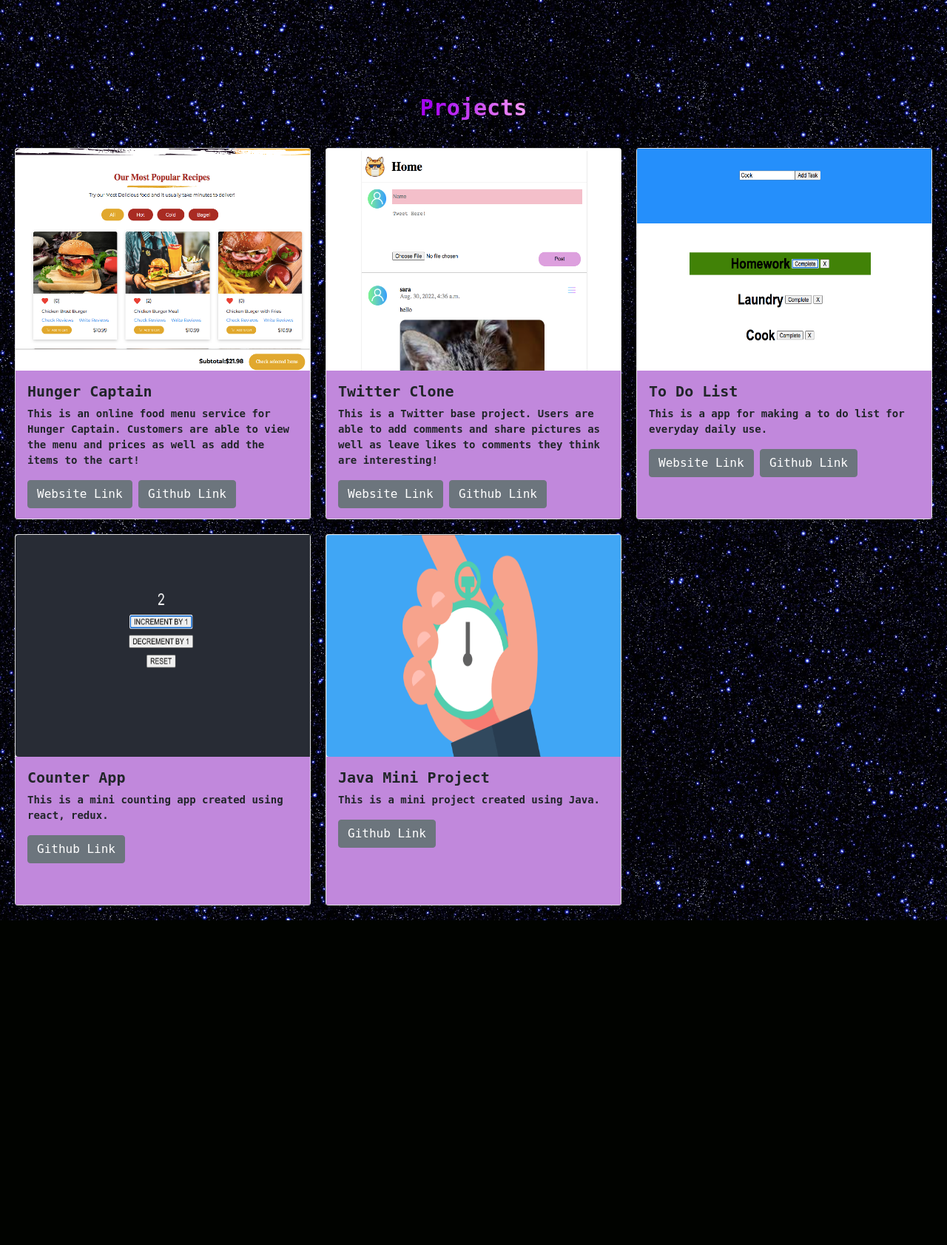
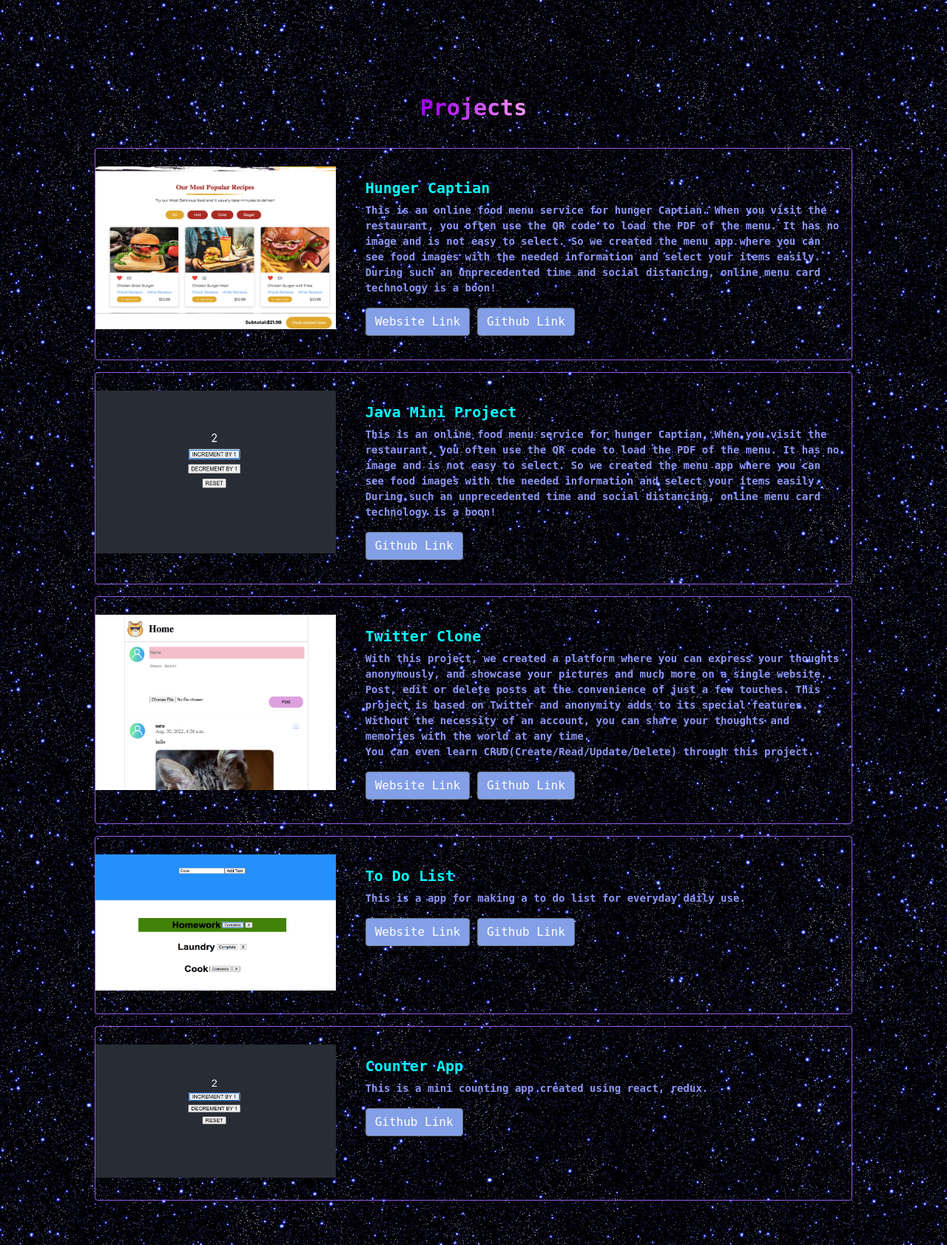
Before and after one commit to xsarax3/Portfolio, a PHP site: page / in a window 1280 px wide. Shown: the part 797-2480 px from the top of the page at 74% size. Before the commit the page ends 2041 px from the top, so only its background shows below. Run offline with PHP 8.4, Linux system fonts and the light colour scheme; some web fonts are replaced.

Commit message:
updated project desciptions

```diff
--- a/Style.css
+++ b/Style.css
@@ -138,40 +138,56 @@ PROJECT
 
 **********/
 
-.cards{
-    margin-left: 20px;
-    margin-right: 20px;
-    margin-bottom: 20px;
-    display: grid;
-    grid-template-columns: repeat(auto-fill, minmax(23rem, 1fr));
-    grid-gap: 20px;
-    border: #c188dc;
+#project {
+    margin: 60px auto;
+    width: 80%;
+  }
+
+#project h2 {
+    text-align: center;
+  }
+
+#project .card {
+    width: 100%;
+    background-color: transparent;
+    border-color: #945ae7 !important;
+  }
+
+#project .col-md-4{
+    margin-top: 8px;
+    margin-bottom: 1px;
+  }
+
+#project .card img {
+    width: 100%;
+    height: 80%;
+    display: block;
+  margin-left: auto;
+  margin-right: auto;
+  margin-bottom:  1rem;
+  margin-top: 1rem;
+  }
+
+#project .col-md-8{
+    margin-top: 25px;
+    margin-bottom: 1rem;
 }
 
-#project h2{
-    text-align: center;
+#project .card-title {
+    font-weight: bold;
+    color: aqua;
+  }
+
+#project p{
+    color:#8c96f3;
 }
 
+#project a{
+    background-color:rgb(130, 159, 232);
+}
 
-.card img{
+.project-video {
     width: 100%;
     height: 300px;
-}
-
-#project .card-title{
-    font-weight: bold;
-}
-
-.card-body{
-    background-color: #c188dc;
-}
-
-#project .cardtext{
-    text-align: center;
-}
-
-
-.card {
-    display: grid;
-    grid-template-rows: max-content 200px 1fr;
-}
+    background-color: black;
+  }
--- a/index.html
+++ b/index.html
@@ -67,59 +67,98 @@
   <div id="project">
     <h2><span class="font-secondary">Projects</span></h2>
 
-      <div class="cards">
-        <article class = "card">
-          <img src="img/Hunger-captain.png" class="img-fluid rounded-start" alt="Hunger-captain">
+    <div class="card mb-3">
+      <div class="row">
+        <div class="col-md-4">
+          <img src="img/Hunger-captain.png" class="img-fluid round-start" alt="Hunger Captian">
+          <!--<video class="project-video" autoplay controls muted>
+            <source src="video/ed.mp4" type="video/mp4" />
+            Media not supported
+          </video> -->
+        </div>
+        <div class="col-md-8">
           <div class="card-body">
-            <h5 class="card-title">Hunger Captain</h5>
-            <p class="card-text">This is an online food menu service for Hunger Captain. Customers are able to view the menu and prices as well as add the items to the cart!</p>
-            <p class="card-text"><small class="text-muted"style></small>
+            <h5 class="card-title">Hunger Captian</h5>
+            <p class="card-text">This is an online food menu service for hunger Captian. When you visit   the    restaurant, you often use the QR code to load the PDF of the menu. It has no image and is not easy to select. So we created the menu app where you can see food images with the needed information and select your items easily. During such an unprecedented time and social distancing, online menu card technology is a boon!</p>
             <a href="https://sara-sd-frontend.herokuapp.com/" target="_blank" class="btn btn-secondary">Website Link</a>
             <a href="https://github.com/xsarax3/hunger-captain" target="_blank" class="btn btn-secondary">Github Link</a>
           </div>
-        </article>
+        </div>
+      </div>
+    </div>
 
-        <article  class="card">
-          <img src="img/twitter-project.png" class="img-fluid rounded-start" alt="Twitter Project">
+    <div class="card mb-3">
+      <div class="row">
+        <div class="col-md-4">
+          <img src="img/Counter-app.png" class="img-fluid round-start" alt="Java Project">
+          <!--<video class="project-video" autoplay controls muted>
+            <source src="video/ed.mp4" type="video/mp4" />
+            Media not supported
+          </video>-->
+        </div>
+        <div class="col-md-8">
+          <div class="card-body">
+            <h5 class="card-title">Java Mini Project</h5>
+            <p class="card-text">This is an online food menu service for hunger Captian. When you visit   the    restaurant, you often use the QR code to load the PDF of the menu. It has no image and is not easy to select. So we created the menu app where you can see food images with the needed information and select your items easily. During such an unprecedented time and social distancing, online menu card technology is a boon!</p>
+            <a href="https://github.com/xsarax3/JavaMiniProject" target="_blank" class="btn btn-secondary">Github Link</a>
+          </div>
+        </div>
+      </div>
+    </div>
+
+    <div class="card mb-3">
+      <div class="row">
+        <div class="col-md-4">
+          <img src="img/twitter-project.png" class="img-fluid round-start" alt="Twitter Clone Project">
+          <!--<video class="project-video" autoplay controls muted>
+            <source src="video/ed.mp4" type="video/mp4" />
+            Media not supported
+          </video>-->
+        </div>
+        <div class="col-md-8">
           <div class="card-body">
             <h5 class="card-title">Twitter Clone</h5>
-            <p class="card-text">This is a Twitter base project. Users are able to add comments and share pictures as well as leave likes to comments they think are interesting!</p>
-            <p class="card-text"><small class="text-muted"style> </small>
+            <p class="card-text">With this project, we created a platform where you can express your thoughts anonymously, and showcase your pictures and much more on a single website. Post, edit or delete posts at the convenience of just a few touches. This project is based on Twitter and anonymity adds to its special features. Without the necessity of an account, you can share your thoughts and memories with the world at any time. <br>
+              You can even learn CRUD(Create/Read/Update/Delete) through this project.</p>
             <a href="https://dashboard.heroku.com/apps/sara-twitter-clone" target="_blank" class="btn btn-secondary">Website Link</a>
             <a href="https://github.com/xsarax3/Twitter_Clone" target="_blank" class="btn btn-secondary">Github Link</a>
           </div>
-        </article>
+        </div>
+      </div>
+    </div>
 
-        <article class ="card">
+    <div class="card mb-3">
+      <div class="row">
+        <div class="col-md-4">
           <img src="img/todo-list-app.png" class="img-fluid round-start" alt="To Do List">
+        </div>
+        <div class="col-md-8">
           <div class="card-body">
             <h5 class="card-title">To Do List</h5>
             <p class="card-text">This is a app for making a to do list for everyday daily use.</p>
-            <p class="card-text"><small class="text-muted"style></small>
             <a href="https://sara-react-todo-app.herokuapp.com/" target="_blank" class="btn btn-secondary">Website Link</a>
             <a href="https://github.com/xsarax3/React_Todo_App" target="_blank" class="btn btn-secondary">Github Link</a>
           </div>
-        </article>
+        </div>
+      </div>
+    </div>
 
-        <article class ="card">
-          <img src="img/Counter-app.png" class="img-fluid rounded-start" alt="Counter App">
+    <div class="card mb-3">
+      <div class="row">
+        <div class="col-md-4">
+          <img src="img/Counter-app.png" class="img-fluid round-start" alt="Counter-App">
+        </div>
+        <div class="col-md-8">
           <div class="card-body">
             <h5 class="card-title">Counter App</h5>
             <p class="card-text">This is a mini counting app created using react, redux.</p>
             <p class="card-text"><small class="text-muted"style></small>
             <a href="https://github.com/xsarax3/Counter-react-redux" target="_blank" class="btn btn-secondary">Github Link</a>
           </div>
-        </article>
+        </div>
+      </div>
+    </div>
 
-        <article class ="card">
-          <img src="img/Stopwatch.png" class="img-fluid rounded-start" alt="Java Project">
-          <div class="card-body">
-            <h5 class="card-title">Java Mini Project</h5>
-            <p class="card-text">This is a mini project created using Java.</p>
-            <p class="card-text"><small class="text-muted"style></small>
-            <a href="https://github.com/xsarax3/JavaMiniProject" target="_blank" class="btn btn-secondary">Github Link</a>
-          </div>
-        </article>
       </div>
   </div>
 
```
